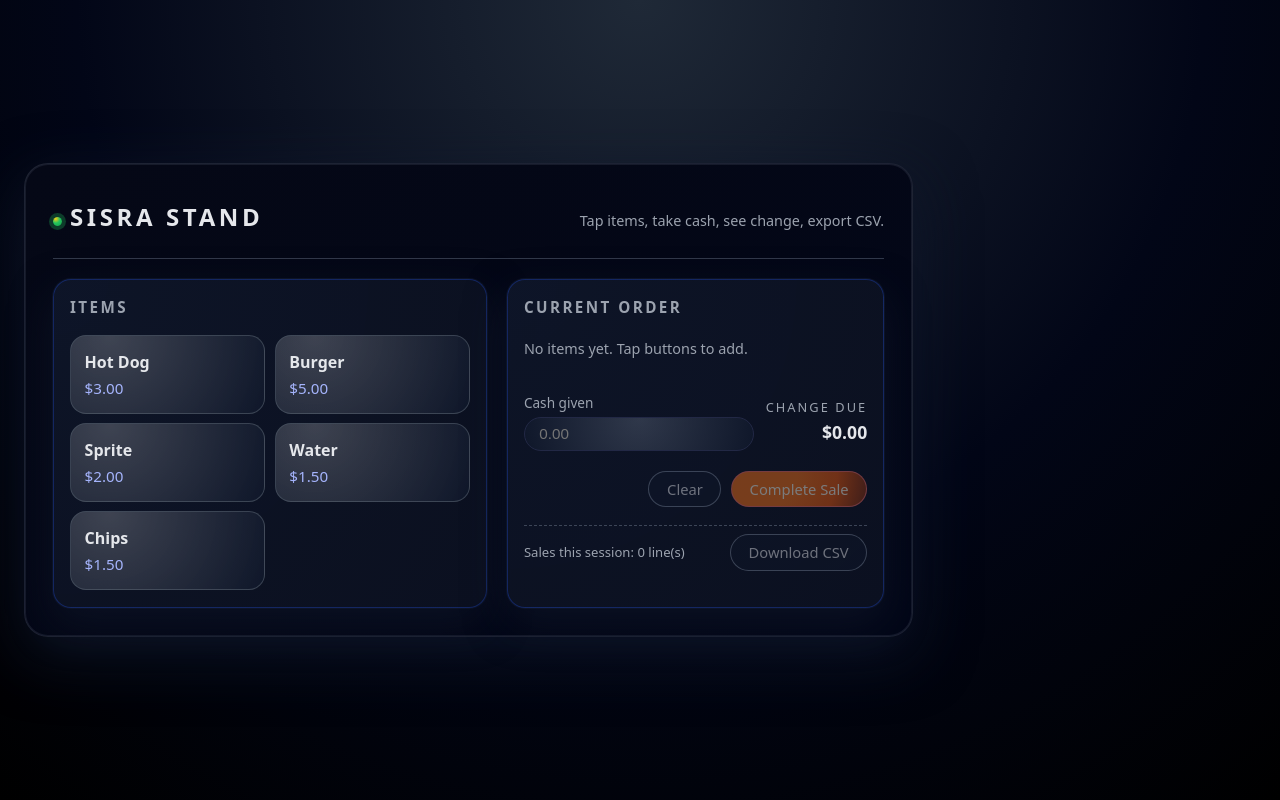
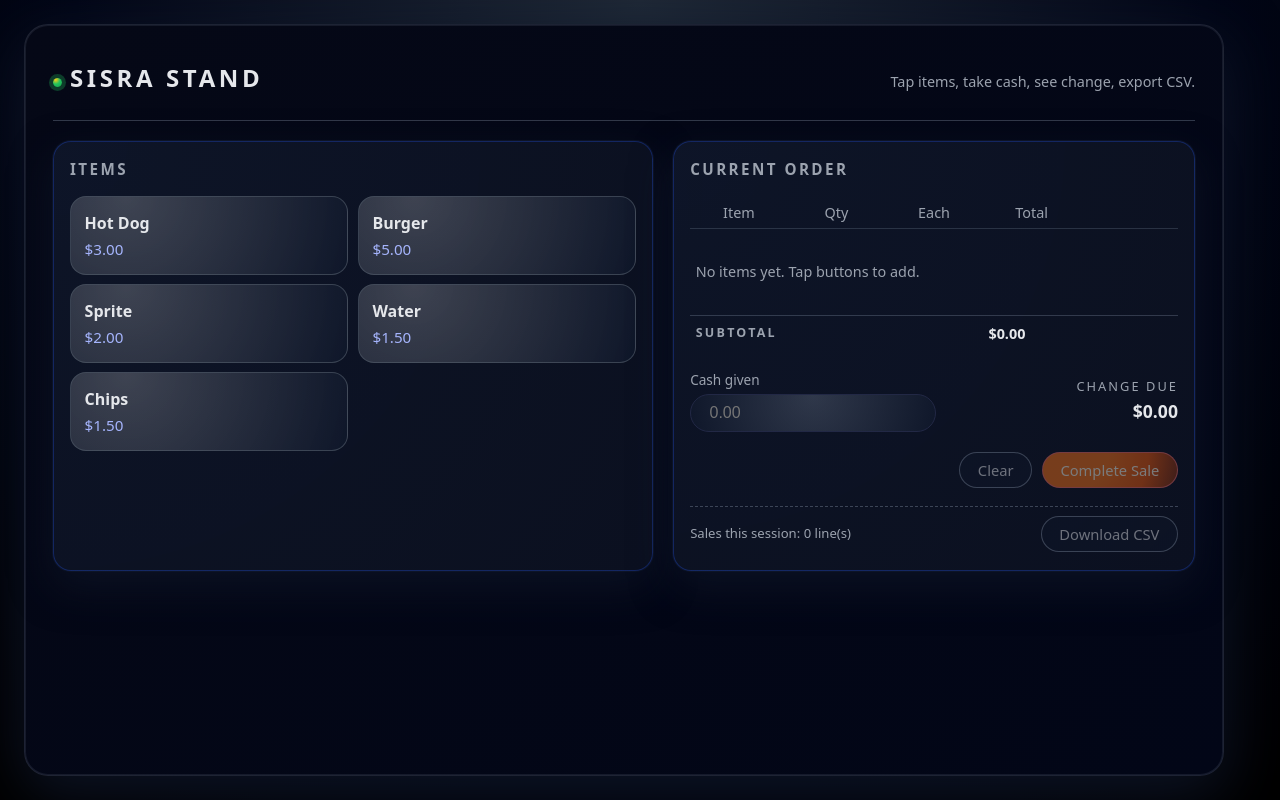
Before and after one commit to gogo1667/sisra-stand, a React (Vite) app: page / in a window 1280 px wide. Built offline with nearby package versions, Linux system fonts and the light colour scheme.

Commit message:
Tweak cash input and stabilize layout

```diff
--- a/src/App.css
+++ b/src/App.css
@@ -24,10 +24,16 @@ body {
   color: var(--text);
 }
 
+body {
+  margin: 0;
+  font-family: system-ui, -apple-system, BlinkMacSystemFont, 'SF Pro Text', sans-serif;
+  background: radial-gradient(circle at top, #1f2937 0, #020617 55%, #000 100%);
+  color: var(--text);
+}
+
 #root {
   min-height: 100vh;
   display: flex;
-  align-items: center;
   justify-content: center;
   padding: 1.5rem;
 }
@@ -169,6 +175,8 @@ body {
   border-collapse: collapse;
   font-size: 0.9rem;
   margin-top: 0.35rem;
+  table-layout: fixed;
+  min-height: 9.5rem; /* keeps height steady between empty and filled */
 }
 
 .cart-table th,
@@ -238,8 +246,9 @@ body {
 .payment-row input {
   border-radius: 999px;
   border: 1px solid var(--border-subtle);
-  padding: 0.45rem 0.9rem;
-  font-size: 0.95rem;
+  padding: 0.55rem 1.15rem;
+  font-size: 1rem;
+  min-width: 9rem;
   background: radial-gradient(circle at top, rgba(148, 163, 184, 0.26), rgba(15, 23, 42, 0.98));
   color: var(--text);
   outline: none;
@@ -356,6 +365,17 @@ button:disabled {
   color: var(--muted);
 }
 
+/* Hide default number spinners for a cleaner cash input */
+input[type='number']::-webkit-outer-spin-button,
+input[type='number']::-webkit-inner-spin-button {
+  -webkit-appearance: none;
+  margin: 0;
+}
+
+input[type='number'] {
+  -moz-appearance: textfield;
+}
+
 @media (max-width: 900px) {
   .layout {
     grid-template-columns: 1fr;
--- a/src/App.tsx
+++ b/src/App.tsx
@@ -97,8 +97,8 @@ function App() {
     }))
 
     setSales((prev) => [...prev, ...saleLines])
-    // Reset cart but keep the cash field so you can see what you typed
     setCart({})
+    setCashGiven('')
   }
 
   const handleDownloadCsv = () => {
@@ -161,9 +161,6 @@ function App() {
         <section className="checkout-panel">
           <h2>Current Order</h2>
 
-          {cartItems.length === 0 ? (
-            <p className="empty-cart">No items yet. Tap buttons to add.</p>
-          ) : (
           <table className="cart-table">
             <thead>
               <tr>
@@ -175,7 +172,14 @@ function App() {
               </tr>
             </thead>
             <tbody>
-                {cartItems.map((item) => (
+              {cartItems.length === 0 ? (
+                <tr className="cart-placeholder-row">
+                  <td colSpan={5} className="empty-cart">
+                    No items yet. Tap buttons to add.
+                  </td>
+                </tr>
+              ) : (
+                cartItems.map((item) => (
                   <tr key={item.id}>
                     <td>{item.name}</td>
                     <td>{item.quantity}</td>
@@ -191,7 +195,8 @@ function App() {
                       </button>
                     </td>
                   </tr>
-                ))}
+                ))
+              )}
             </tbody>
             <tfoot>
               <tr>
@@ -201,7 +206,6 @@ function App() {
               </tr>
             </tfoot>
           </table>
-          )}
 
           <div className="payment-row">
             <label>
```
Lines whose indentation alone changed are shown as unchanged.
